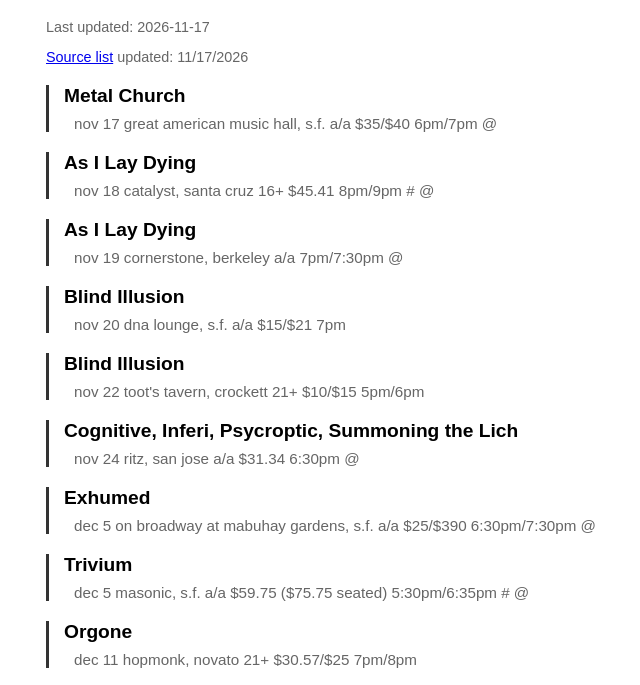
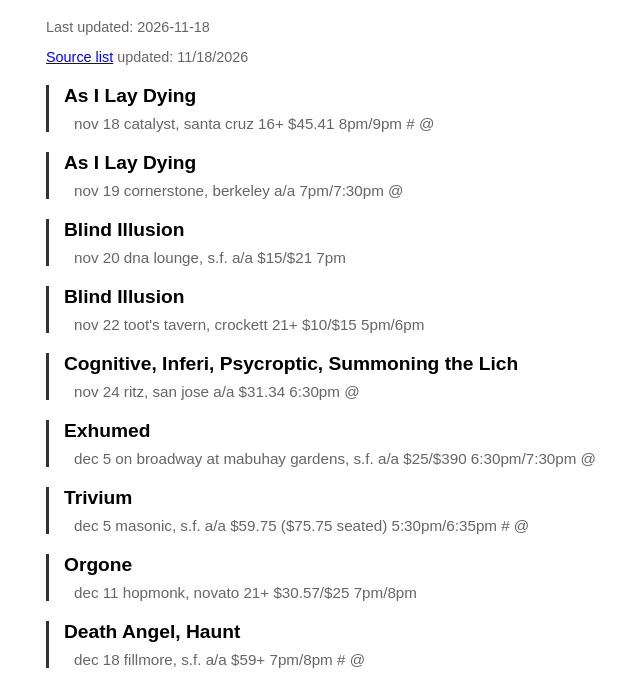
Before and after one commit to philipkor/concerts, a plain HTML site: page index.html in a window 1280 px wide. Shown: the part 81-766 px from the top of the page, without its empty margins (194-834 px from the left). Drawn offline with Linux system fonts and the light colour scheme.

Commit message:
deploy: philipkor/concerts_private@8f2e4956d128820007f2646ed29bf93bf11be08e

```diff
--- a/index.html
+++ b/index.html
@@ -23,15 +23,11 @@
     <body>
         <h1>Upcoming Concerts</h1>
         <div class="metadata">
-            <p>Last updated: 2026-11-17</p>
-            <p><a href="http://www.foopee.com/punk/the-list/" target="_blank">Source list</a> updated: 11/17/2026</p>
+            <p>Last updated: 2026-11-18</p>
+            <p><a href="http://www.foopee.com/punk/the-list/" target="_blank">Source list</a> updated: 11/18/2026</p>
         </div>
         <div id="concert-list">
     <div class="show">
-    <div class="bands"><span class="band">Metal Church</span></div>
-    <div class="venue">nov 17 great american music hall, s.f. a/a $35/$40 6pm/7pm @</div>
-</div>
-<div class="show">
     <div class="bands"><span class="band">As I Lay Dying</span></div>
     <div class="venue">nov 18 catalyst, santa cruz 16+ $45.41 8pm/9pm # @</div>
 </div>
```
